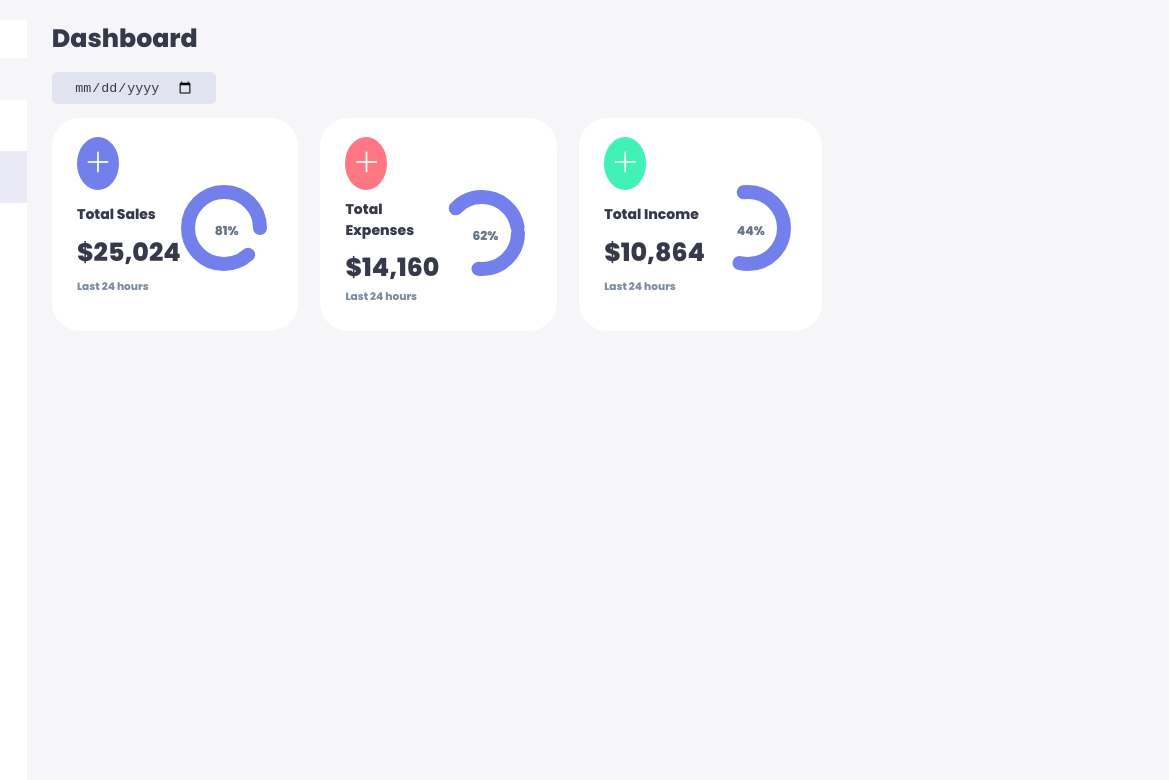
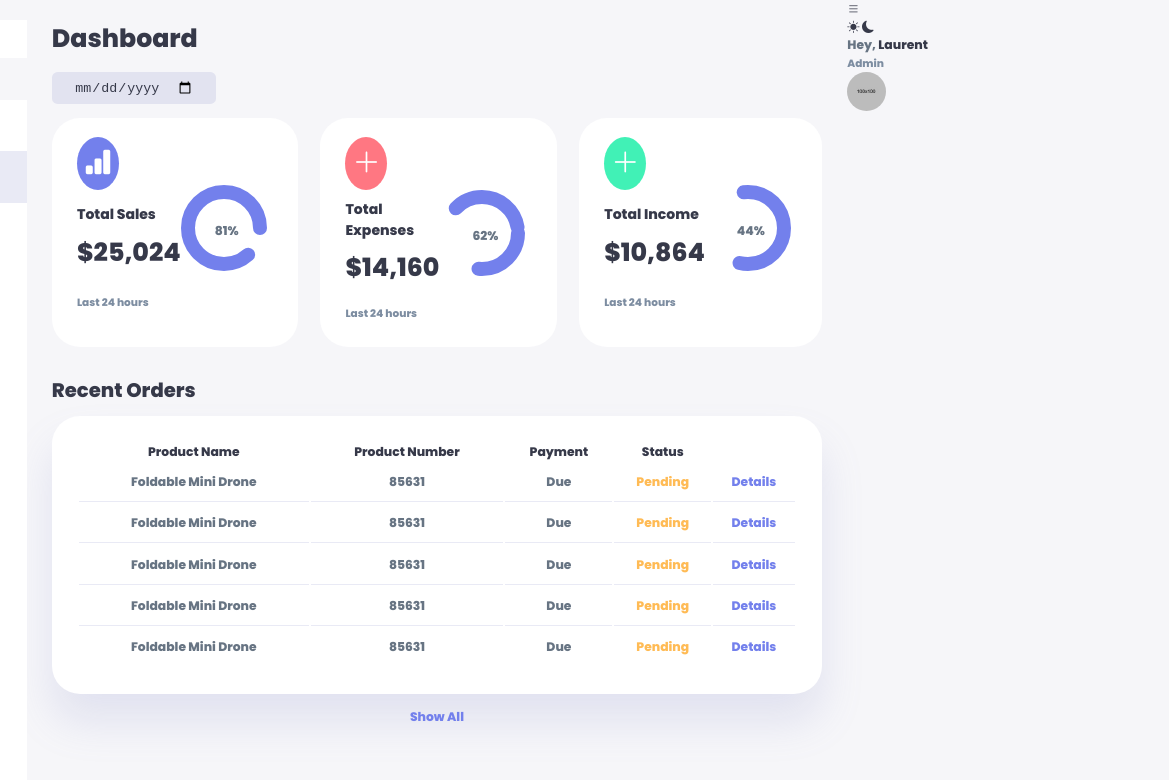
Before and after one commit to Isaac0759/Admin_dashboard, a plain HTML site: page index.html in a window 1280 px wide. Shown: the full height of the page, 195-1364 px from the left, 1169 px wide, since content can reach past the window. Drawn offline with nearby package versions, Linux system fonts and the light colour scheme.

Commit message:
mise a jour

```diff
--- a/assets/css/style.css
+++ b/assets/css/style.css
@@ -333,3 +333,48 @@ main .insights .progress .number {
     align-items: center;
     justify-content: center;
 }
+
+main .insights small {
+    margin-top: 1.3rem;
+    display: block;
+}
+
+/* ========================== RENCENT-ORDERS ========================== */
+main .recent-orders {
+    margin-top: 2rem;
+}
+
+main .recent-orders h2 {
+    margin-bottom: 0.8rem;
+}
+
+main .recent-orders table {
+    background-color: var(--color-white);
+    width: 100%;
+    border-radius: var(--card-border-raduis);
+    padding: var(--card-padding);
+    text-align: center;
+    box-shadow: var(--box-shadow);
+    transition: all 300ms ease;
+}
+
+main .recent-orders table:hover {
+    box-shadow: none;
+}
+
+main table tbody td {
+    height: 2.8rem;
+    border-bottom: 1px solid var(--color-light);
+    color: var(--color-dark-variant);
+}
+
+main table tbody tr:last-child td {
+    border: none;
+}
+
+main .recent-orders a{
+    text-align: center;
+    display: block;
+    margin: 1rem auto;
+    color: var(--color-primary);
+}
--- a/index.html
+++ b/index.html
@@ -77,7 +77,7 @@
 
             <div class="insights">
                 <div class="sales">
-                    <span class="material-icons-sharp"><i class="bi bi-plus-lg"></i></span>
+                    <span class="material-icons-sharp"><i class="bi bi-bar-chart-fill"></i></span>
                     <div class="middle">
                         <div class="left">
                             <h3>Total Sales</h3>
@@ -133,8 +133,83 @@
                     <small class="text-muted">Last 24 hours </small>
                 </div>
                 <!-- ------------------ END OF INCOME -------------------->
+            </div>
+            <!-- ------------------ END OF INSIGHTS -------------------->
+            <div class="recent-orders">
+                <h2>Recent Orders</h2>
+                <table>
+                    <thead>
+                        <tr>
+                            <th>Product Name</th>
+                            <th>Product Number</th>
+                            <th>Payment</th>
+                            <th>Status</th>
+                            <th></th>
+                        </tr>
+                    </thead>
+                    <tbody>
+                        <tr>
+                            <td>Foldable Mini Drone</td>
+                            <td>85631</td>
+                            <td>Due</td>
+                            <td class="warning">Pending</td>
+                            <td class="primary">Details</td>
+                        </tr>
+                        <tr>
+                            <td>Foldable Mini Drone</td>
+                            <td>85631</td>
+                            <td>Due</td>
+                            <td class="warning">Pending</td>
+                            <td class="primary">Details</td>
+                        </tr>
+                        <tr>
+                            <td>Foldable Mini Drone</td>
+                            <td>85631</td>
+                            <td>Due</td>
+                            <td class="warning">Pending</td>
+                            <td class="primary">Details</td>
+                        </tr>
+                        <tr>
+                            <td>Foldable Mini Drone</td>
+                            <td>85631</td>
+                            <td>Due</td>
+                            <td class="warning">Pending</td>
+                            <td class="primary">Details</td>
+                        </tr>
+                        <tr>
+                            <td>Foldable Mini Drone</td>
+                            <td>85631</td>
+                            <td>Due</td>
+                            <td class="warning">Pending</td>
+                            <td class="primary">Details</td>
+                        </tr>
+                    </tbody>
+                </table>
+                <a href="#">Show All</a>
+            </div>
         </main>
+        <!-- ------------------ END OF MAIN -------------------->
 
+        <div class="right">
+            <div class="top">
+                <buttion id="menu-btn">
+                    <span class="material-icons-sharp"><i class="bi bi-list"></i></span>
+                </buttion>
+                <div class="theme-toggler">
+                    <span class="material-icons-sharp"><i class="bi bi-brightness-high-fill"></i></span>
+                    <span class="material-icons-sharp"><i class="bi bi-moon-fill"></i></span>
+                </div>
+                <div class="profile">
+                    <div class="info">
+                        <p>Hey, <b>Laurent</b></p>
+                        <small class="text-muted">Admin</small>
+                    </div>
+                    <div class="profile-photo">
+                        <img src="assets/images/testi-small1.jpg" alt="">
+                    </div>
+                </div>
+            </div>
+        </div>
     </div>
 
 
```
